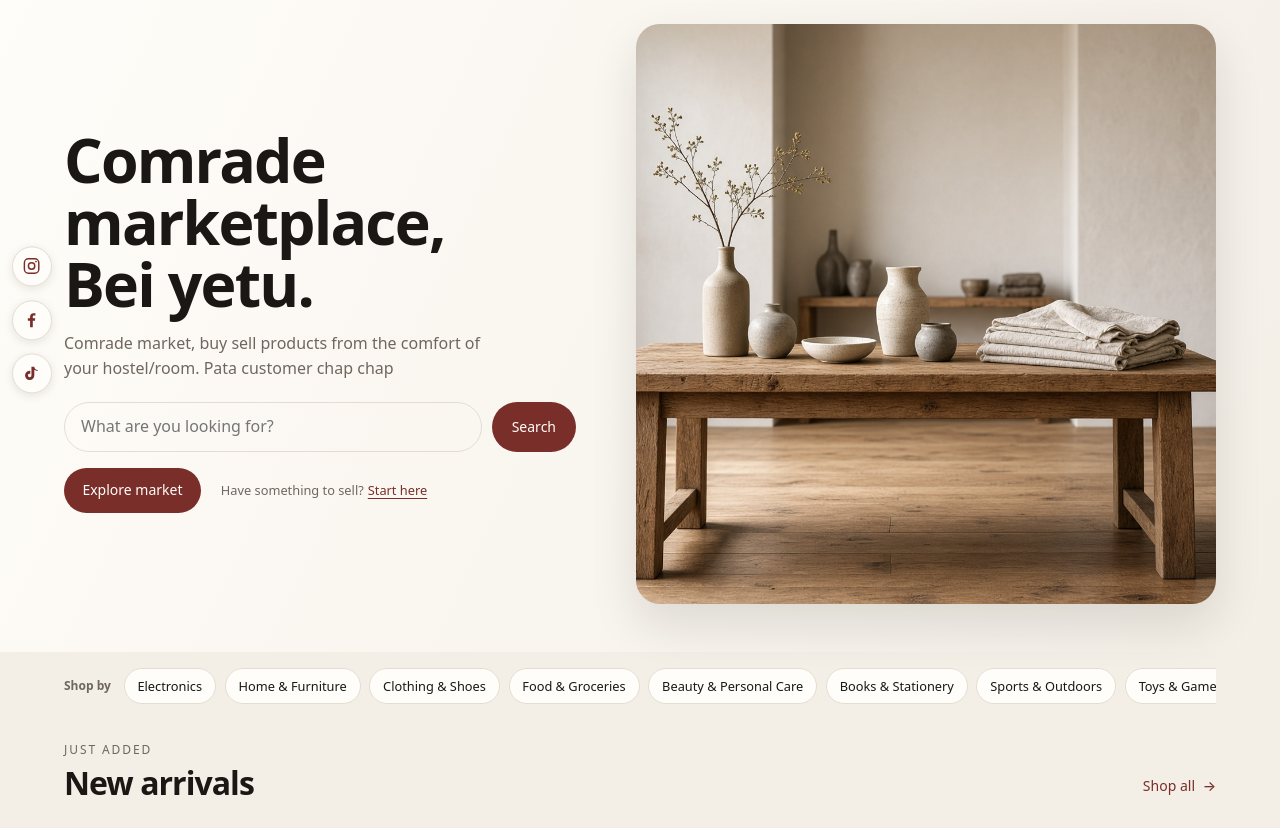
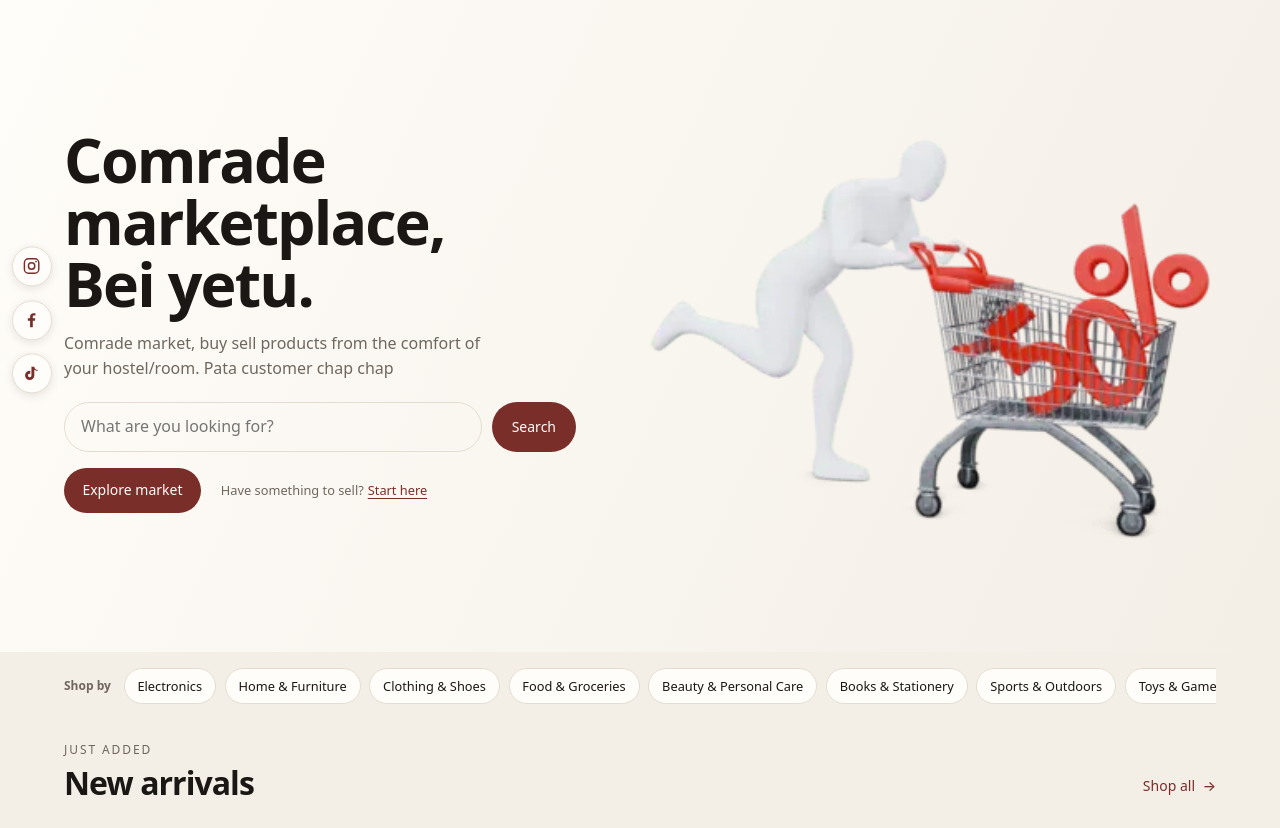
Before and after one commit to zcodeplatform/marketplace, a Flask app: page / in a window 1280 px wide. Shown: the part 80-908 px from the top of the page. Run offline with Flask 3, Linux system fonts and the light colour scheme; data that the repository does not hold is empty.

Commit message:
ui patch

```diff
--- a/static/css/styles.css
+++ b/static/css/styles.css
@@ -291,8 +291,8 @@ h3 {
   overflow: hidden;
   aspect-ratio: 4 / 3;
   border-radius: 1.25rem;
-  background: var(--line);
-  box-shadow: 0 1.25rem 3rem rgb(26 23 20 / 12%);
+  /* background: var(--line); */
+  /* box-shadow: 0 1.25rem 3rem rgb(26 23 20 / 12%); */
 }
 .store-hero-image {
   width: 100%;
--- a/templates/index.html
+++ b/templates/index.html
@@ -18,7 +18,7 @@
       </div>
     </div>
     <div class="store-hero-visual">
-      <img class="store-hero-image" src="{{ url_for('static', filename='img/hero.jpg') }}" alt="Ceramics and folded linen displayed in a sunlit room" />
+      <img class="store-hero-image" src="{{ url_for('static', filename='img/hero.webp') }}" alt="Ceramics and folded linen displayed in a sunlit room" />
     </div>
   </div>
 </section>
```
Also changed, not shown: static/img/hero.webp (added).
